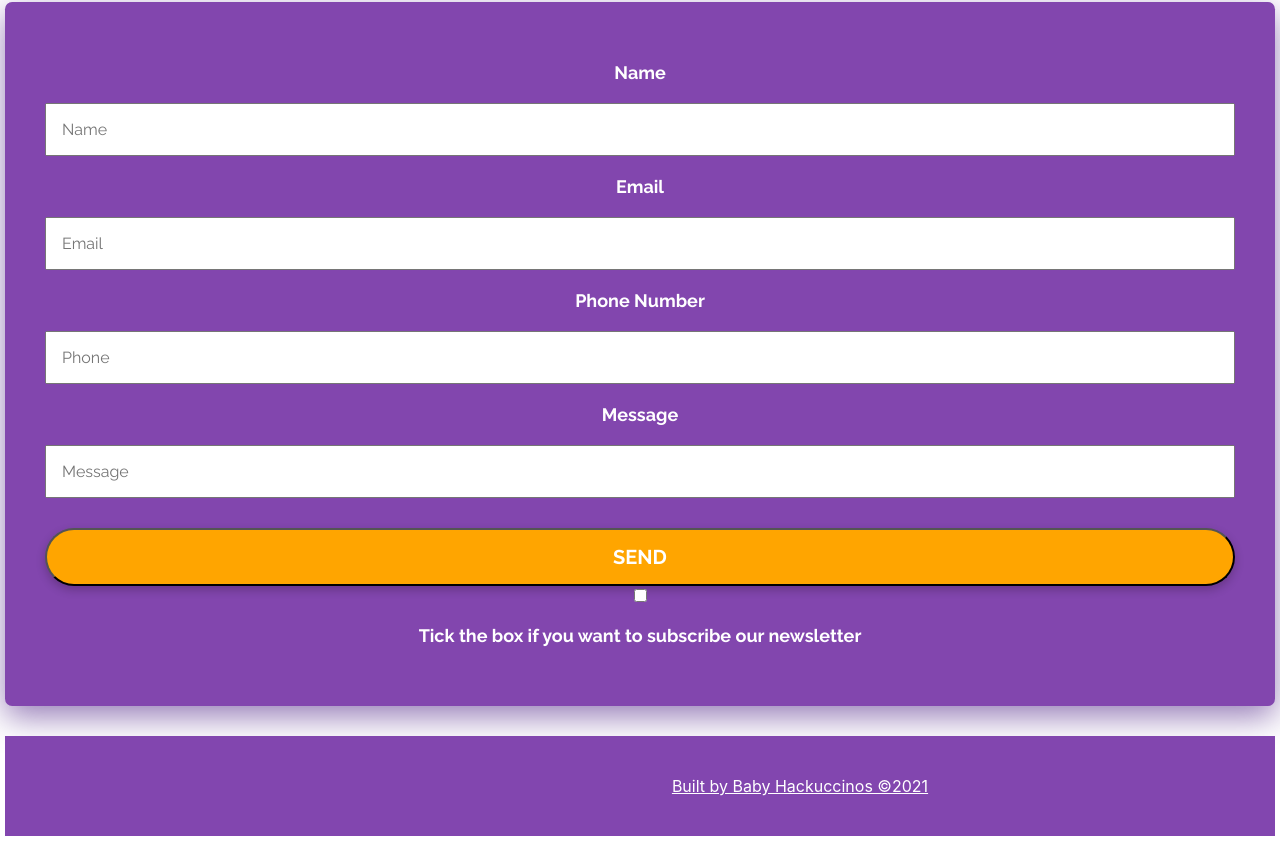
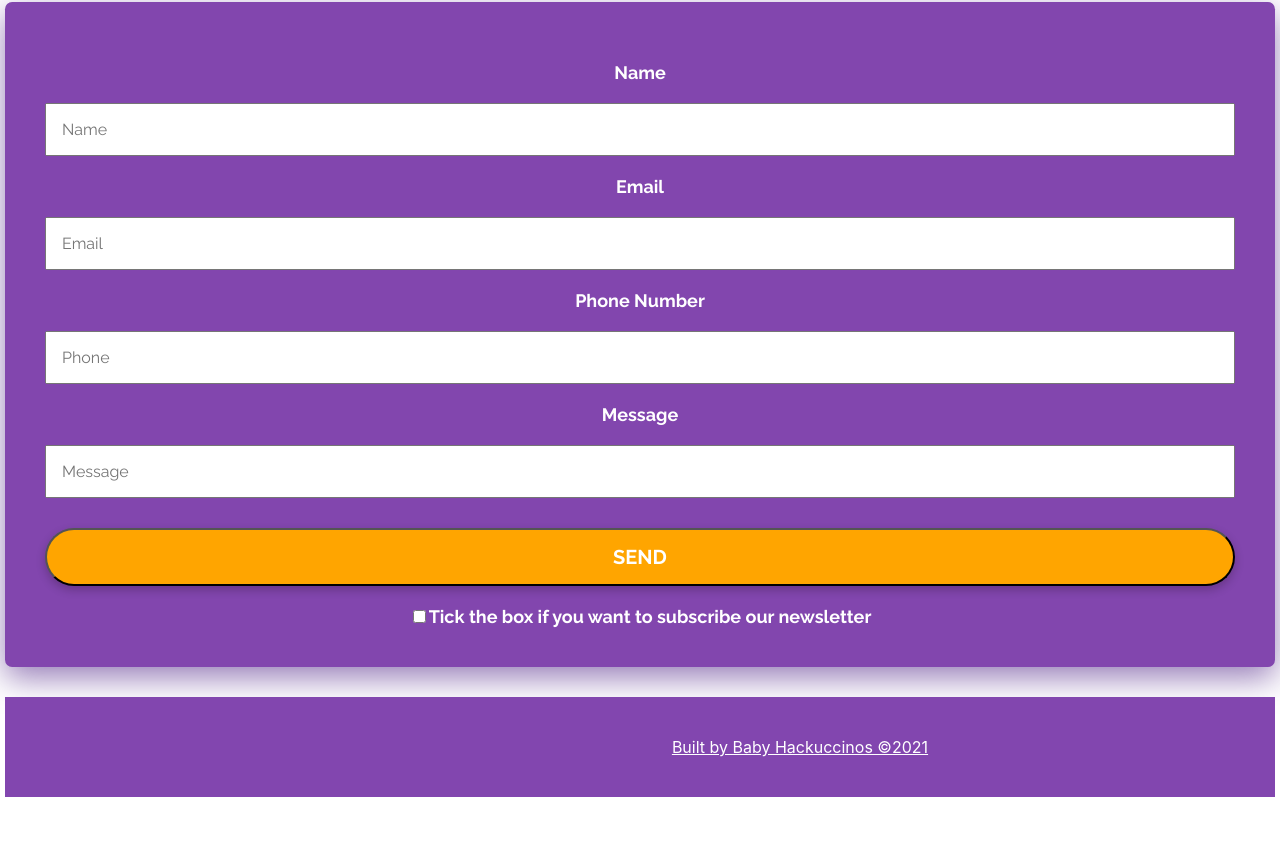
Before and after one commit to SheCodesAus/plus-bris-2021-baby-hackuccinos-react, a React (Create React App) app: page /contact in a window 1280 px wide. Shown: the part 511-1352 px from the top of the page. After the commit the page ends 1313 px from the top, so only its background shows below. Built offline with nearby package versions, Linux system fonts and the light colour scheme.

Commit message:
Styling checkbox

```diff
--- a/src/components/ContactForm/ContactForm.css
+++ b/src/components/ContactForm/ContactForm.css
@@ -10,6 +10,10 @@ contact label {
 .label {
     display: flex;
     flex-direction: column;
+}
+
+.label_checkbox {
+    padding-top: 20px;
 }
 
 .contact_h2 {
@@ -55,5 +59,5 @@ input[type="checkbox" i] {
     margin: 3px 3px 3px 4px;
     padding: initial;
     border: initial;
-    padding: 20px 0px 20px  0px;
+    padding-top: 200px;
 }
--- a/src/components/ContactForm/ContactForm.jsx
+++ b/src/components/ContactForm/ContactForm.jsx
@@ -25,7 +25,7 @@ function ContactForm () {
                         <button type="submit">Send</button>
                     </div>
 
-                    <div class="label">
+                    <div class="label_checkbox">
                         <input type="checkbox" id="checkboxInput"/>
                         <label for="checkboxInput">Tick the box if you want to subscribe our newsletter</label>
                     </div>
```
